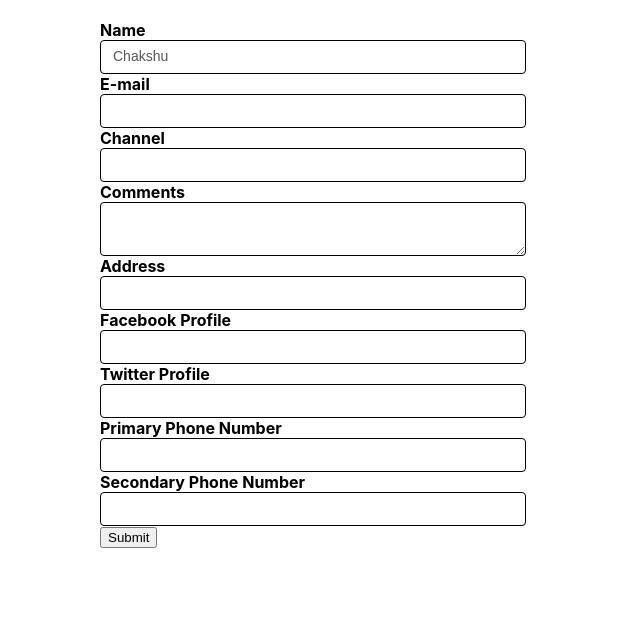
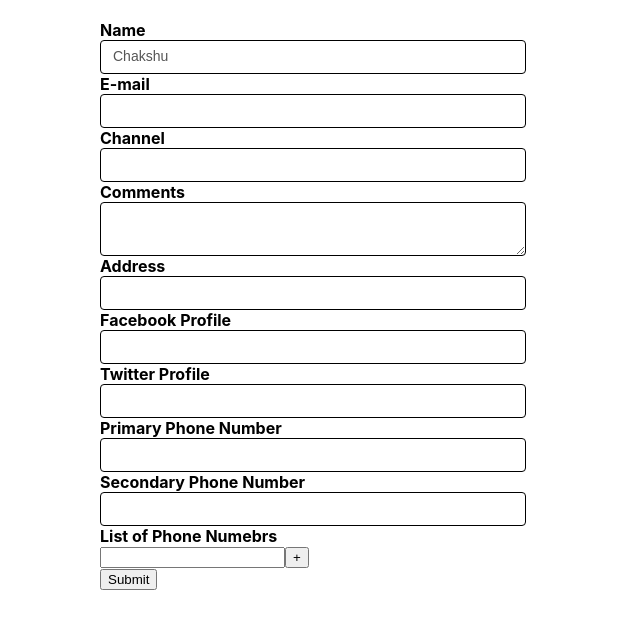
Before and after one commit to chakshu17/React-Routing-and-Forms-, a React (Create React App) app: page / in a window 1280 px wide. Shown: the top 628 px of the page, without its empty margins (0-640 px from the left). Built offline with nearby package versions, Linux system fonts and the light colour scheme.

Commit message:
FieldArray Components

```diff
--- a/src/Formik/components/YoutubeForm.js
+++ b/src/Formik/components/YoutubeForm.js
@@ -1,4 +1,4 @@
-import { ErrorMessage, Field, Form, Formik } from "formik";
+import { ErrorMessage, Field, FieldArray, Form, Formik } from "formik";
 import React from "react";
 import * as Yup from "yup";
 import TextError from "./TextError";
@@ -12,7 +12,8 @@
 		facebook: "",
 		twitter: "",
 	},
-	phoneNumbers:['','']
+	phoneNumbers: ["", ""],
+	phNumbers: [""],
 };
 const onSubmit = (value) => {
 	console.log("Form Data", value);
@@ -64,7 +65,7 @@
 						{(props) => {
 							// const { field, form, meta } = props;
 							const { field, meta } = props;
-							console.log("Render Props", props);
+							// console.log("Render Props", props);
 							return (
 								<div>
 									<input type="text" id="address" {...field} />
@@ -97,6 +98,35 @@
 					<Field type="text" id="secondaryPh" name="phoneNumbers[1]" />
 				</div>
 
+				<div className="form-control">
+					<label htmlFor="">List of Phone Numebrs</label>
+					<FieldArray name="phNumbers">
+						{(fieldArrayProps) => {
+							console.log("Field Array Logs", fieldArrayProps);
+							const { push, remove, form } = fieldArrayProps;
+							const { values } = form;
+							const { phNumbers } = values;
+							return (
+								<div>
+									{phNumbers.map((phNumber, index) => (
+										<div key={index}>
+											<Field name={`phNumbers[${index}]`} />
+											{index > 0 && (
+												<button type="button" onClick={() => remove(index)}>
+													-
+												</button>
+											)}
+
+											<button type="button" onClick={() => push("")}>
+												+
+											</button>
+										</div>
+									))}
+								</div>
+							);
+						}}
+					</FieldArray>
+				</div>
 
 				<button type="submit">Submit</button>
 			</Form>
```
